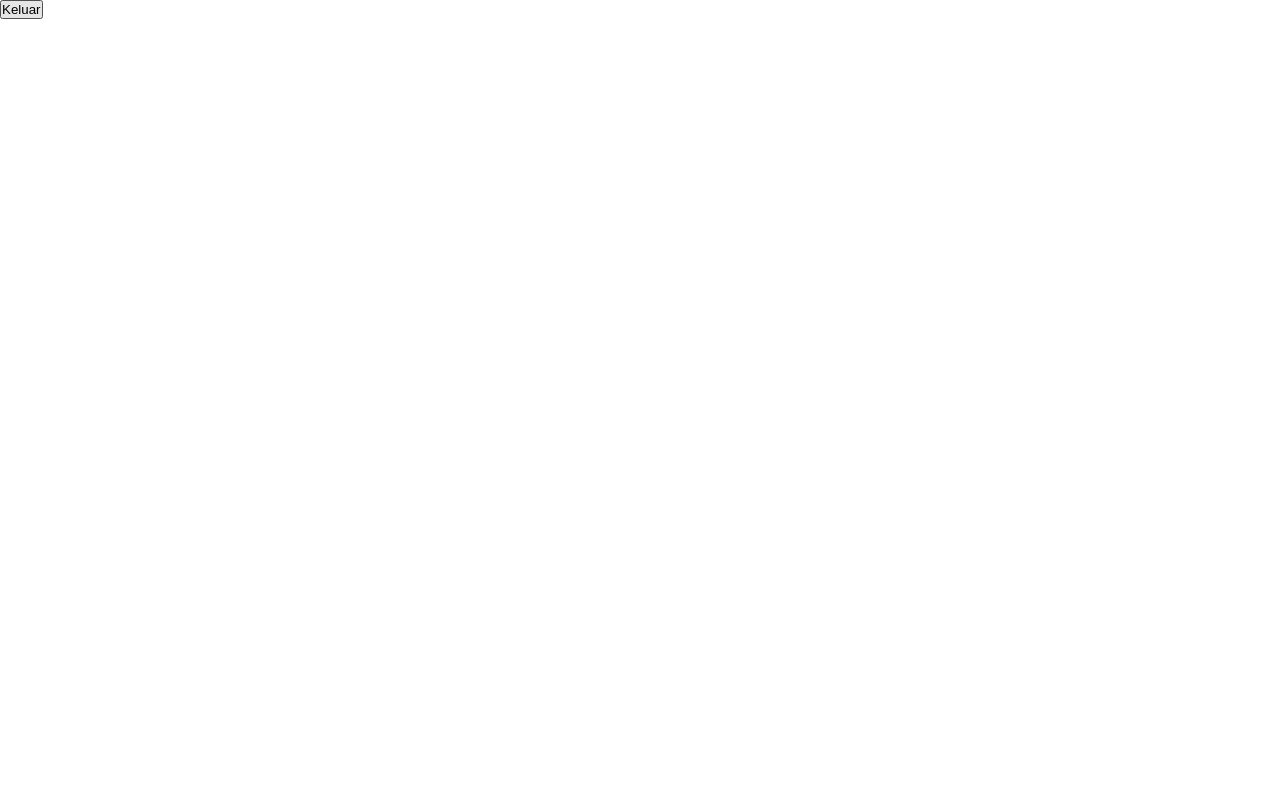
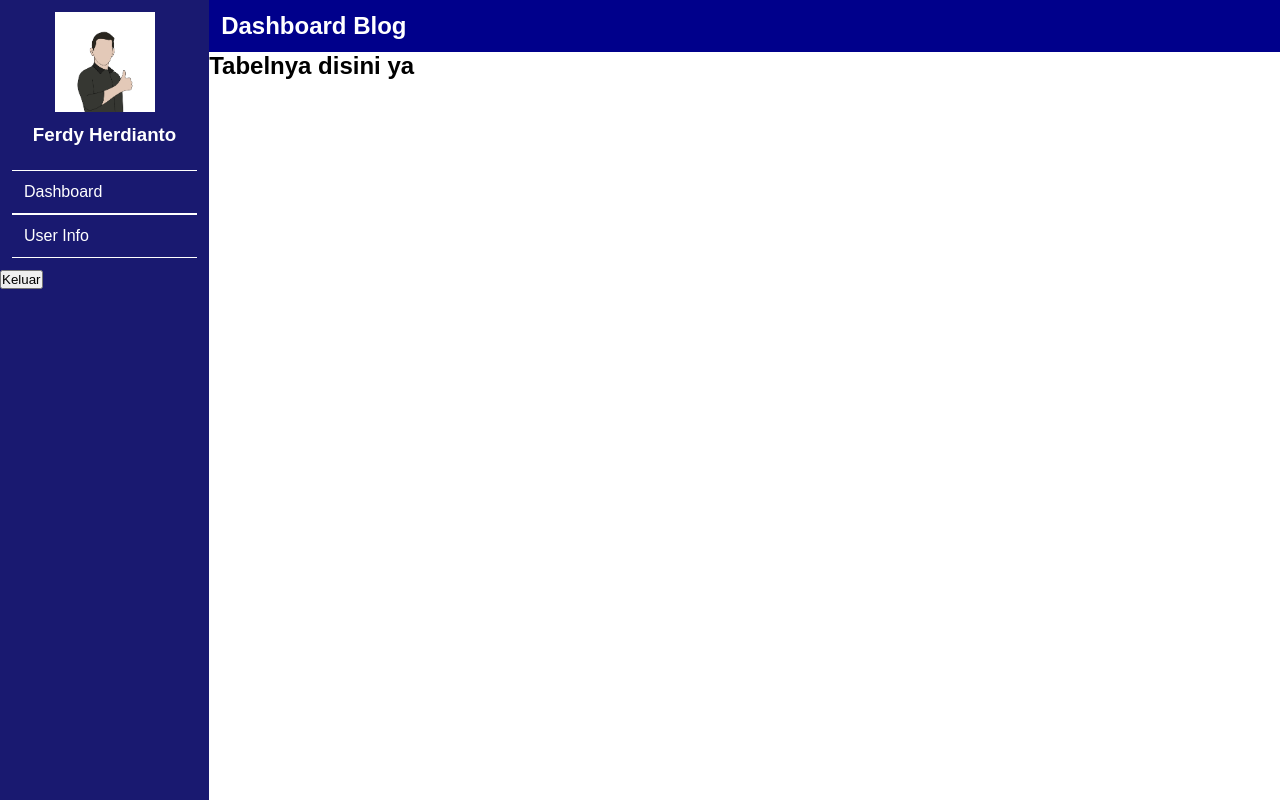
Before and after one commit to FerdyNto/CRUD-PHP-SEDERHANA, a PHP site: page /dashboard/index.php in a window 1280 px wide. Before the commit the page is almost empty. Run offline with PHP 8.4, Linux system fonts and the light colour scheme; the visitor is signed in with stand-in values (Sample User, id 1).

Commit message:
membuat template dashboard

```diff
--- a/css/style.css
+++ b/css/style.css
@@ -50,3 +50,47 @@ section#login form input[type=submit]{
     padding: 12px;
 }
 /* /login */
+
+/* dashboard */
+main#dashboard{
+    display: flex;
+}
+.foto-profil{
+    width: 100px;
+    aspect-ratio: 1/1;
+    margin: 0 auto;
+    margin-bottom: 12px;
+}
+
+main#dashboard aside{
+    background-color:midnightblue;
+    min-height: 100vh;
+    width: 250px;
+    color: white;
+}
+
+main#dashboard aside div{
+    padding: 12px;
+    display: flex;
+    flex-direction: column;
+    align-items: center;
+}
+main#dashboard div{
+    width: 100%;
+}
+
+main#dashboard div nav{
+    background-color: darkblue;
+    color: white;
+    padding: 12px;
+}
+
+main#dashboard aside div a{
+    color: white;
+    text-decoration: none;
+    border-top: 1px solid white;
+    border-bottom: 1px solid white;
+    padding: 12px;
+    width: 100%;
+}
+/* /dashboard */
--- a/dashboard/index.php
+++ b/dashboard/index.php
@@ -11,17 +11,20 @@ if (!isset($_SESSION['username'])) {
 <html lang="en">
 
 <head>
-    <meta charset="UTF-8">
-    <meta name="viewport" content="width=device-width, initial-scale=1.0">
-
-    <link rel="stylesheet" href="../css/style.css">
-    <title>Dashboard Blog</title>
+    <?php include "../template/head_dashboard.php"; ?>
 </head>
 
 <body>
-    <form action="../core/logout.php" method="POST">
-        <input type="submit" name="keluar" value="Keluar">
-    </form>
+    <main id="dashboard">
+        <?php include "../template/side_navbar.php"; ?>
+        <div>
+            <?php include "../template/navbar.php"; ?>
+            <section id="blog">
+                <h1>Tabelnya disini ya</h1>
+            </section>
+        </div>
+    </main>
+
 </body>
 
 </html>
--- /dev/null
+++ b/template/head_dashboard.php
@@ -0,0 +1,5 @@
+<meta charset="UTF-8">
+<meta name="viewport" content="width=device-width, initial-scale=1.0">
+
+<link rel="stylesheet" href="../css/style.css">
+<title>Dashboard Blog</title>
--- /dev/null
+++ b/template/navbar.php
@@ -0,0 +1,3 @@
+<nav>
+    <h1>Dashboard Blog</h1>
+</nav>
--- /dev/null
+++ b/template/side_navbar.php
@@ -0,0 +1,13 @@
+<aside>
+    <div>
+        <img src="../public/img/profil.jpg" alt="Foto Profil" class="foto-profil">
+        <h3>Ferdy Herdianto</h3>
+    </div>
+    <div>
+        <a href="">Dashboard</a>
+        <a href="">User Info</a>
+    </div>
+    <form action="../core/logout.php" method="POST">
+        <input type="submit" name="keluar" value="Keluar">
+    </form>
+</aside>
```
Also changed, not shown: public/img/profil.jpg (added).
